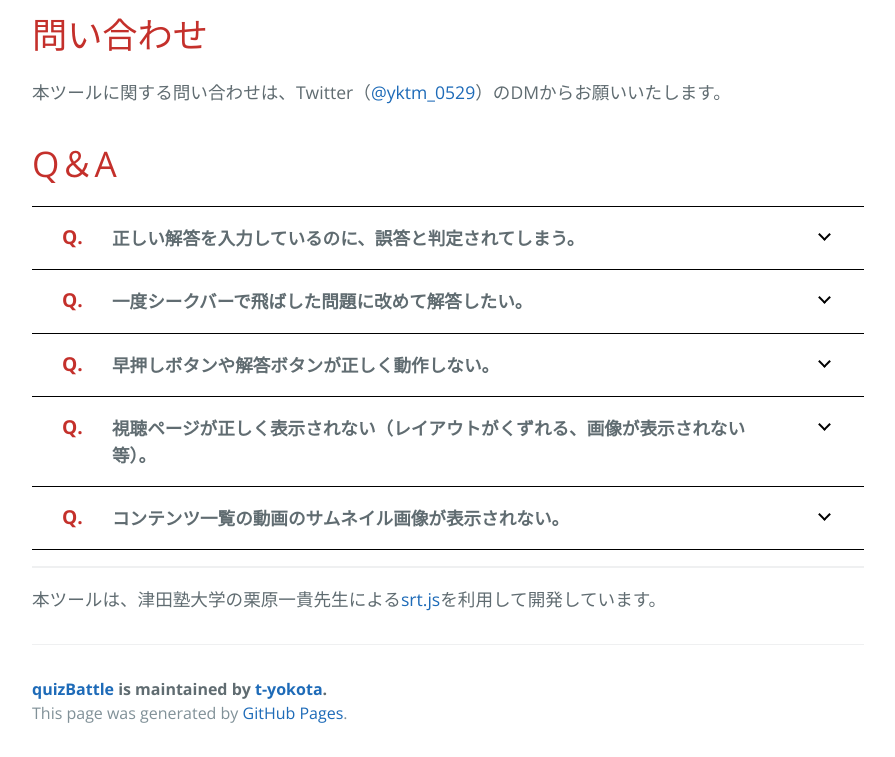
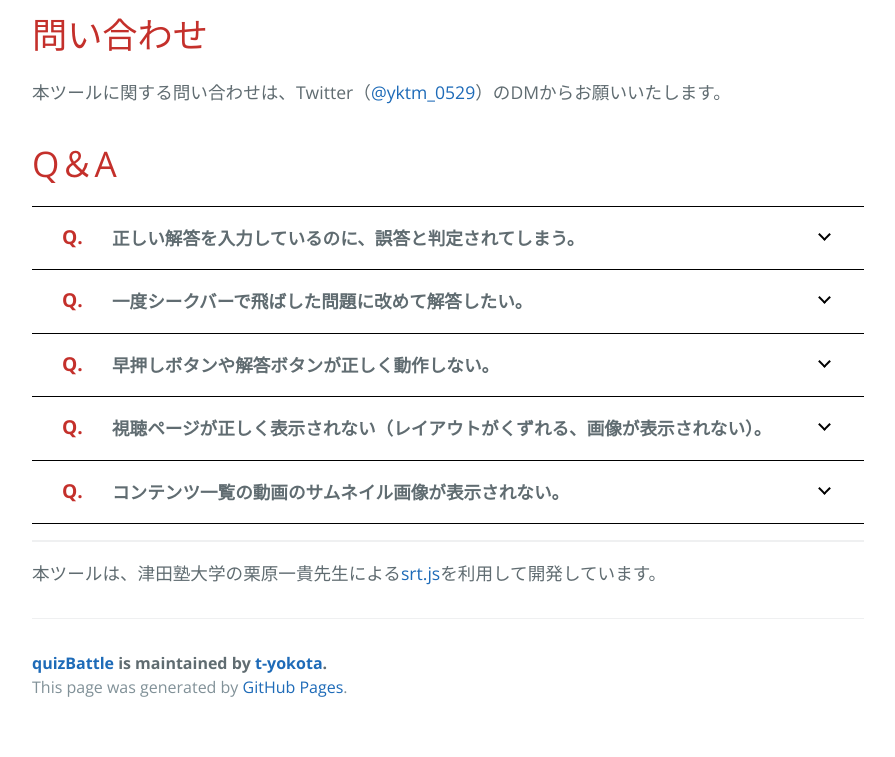
Before and after one commit to t-yokota/quizBattle, a Jekyll site: the page built from docs/index.md, in a window 1280 px wide and 900 px high, scrolled down 2557 px, cut to the strip 143-900 px from the top of the window. Shown: the whole strip, without its empty margins (192-1087 px from the left). Built offline with Jekyll 4.4.1, drawn with Linux system fonts in a browser that asks for light colours; our own code applies the rules of GitHub Pages for plain Markdown files; after the commit the page ends 3431 px from its top, so only the background shows below that.

Commit message:
updated QA contents on project page.

```diff
--- a/docs/index.md
+++ b/docs/index.md
@@ -115,7 +115,7 @@
 </dd>
 </dl>
 <dl class="qa">
-<dt>視聴ページが正しく表示されない（レイアウトがくずれる、画像が表示されない等）。</dt>
+<dt>視聴ページが正しく表示されない（レイアウトがくずれる、画像が表示されない）。</dt>
 <dd>
 <p>ページの再読み込みを実施してください（クイズの正答数・誤答数は引き継がれません）。<br>ページを再度読み込んでも改善しない場合、使用している端末の情報（OS、ブラウザ）をご連絡ください。</p>
 </dd>
```
Also changed, not shown: other parts of docs/index.md (+1 -1 lines).
